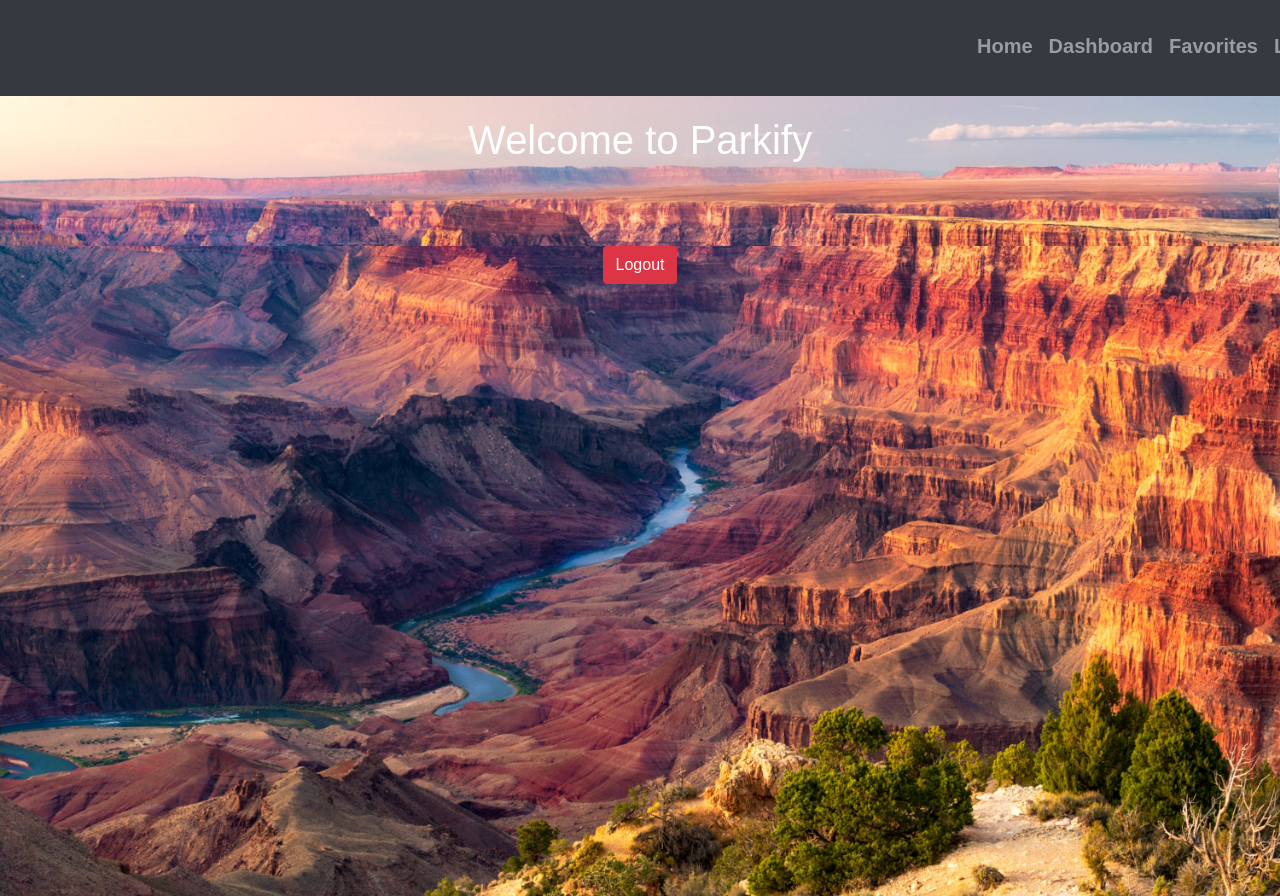
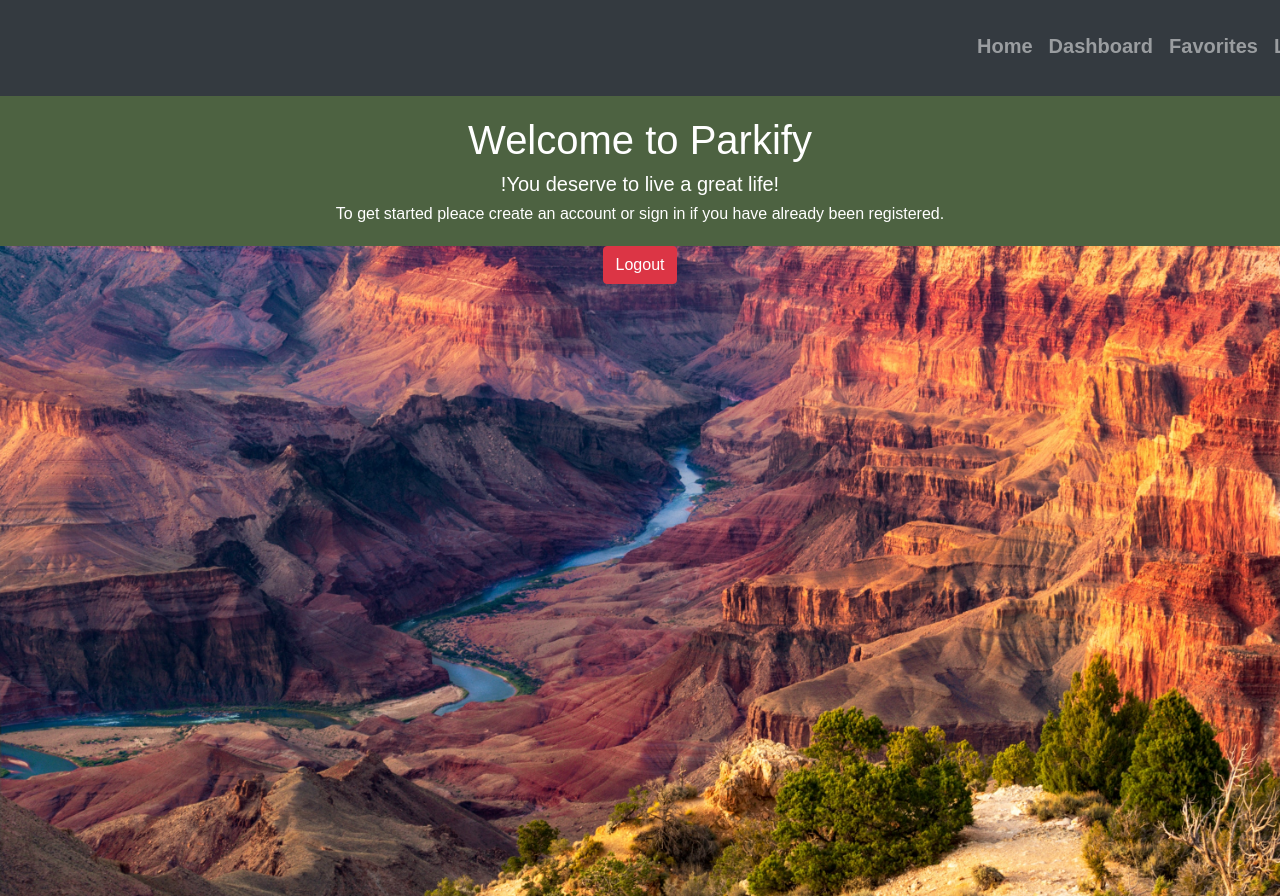
Before and after one commit to hferris/trailify, a React (Create React App) app in the folder client/: page / in a window 1280 px wide. Shown: the top 896 px of the page. Built offline with nearby package versions, Linux system fonts and the light colour scheme; sample sign-in values are in the browser's storage.

Commit message:
css for home page

```diff
--- a/client/src/pages/Home/index.js
+++ b/client/src/pages/Home/index.js
@@ -1,4 +1,4 @@
-import React from "react"
+import React from "react";
 import { useHistory } from "react-router-dom";
 import background from "../../imgs/home.jpeg";
 
@@ -13,26 +13,23 @@ function Home() {
     height: "100vh",
     width: "100vw",
     backgroundRepeat: "no-repeat",
-    backgroundPosition: 'center',
+    backgroundPosition: "center",
     backgroundSize: "cover",
     backgroundImage: `url(${background})`,
-
   };
   const titleStyles = {
     backgroundSize: "cover",
-    backgroundImage: `url(${background})`,
-    minHeight: "10vh",
 
-
+    display: "center",
+    backgroundColor: "#4D6241",
   };
-
 
   return (
     <div style={styles} className="App">
-      <div style={titleStyles}className="App-header">
-
+      <div style={titleStyles} className="App-header">
         <h1>Welcome to Parkify</h1>
-
+        <h5>!You deserve to live a great life!</h5>
+        <h6>To get started pleace create an account or sign in if you have already been registered.</h6>
       </div>
       <p className="App-intro">
         <button
```
